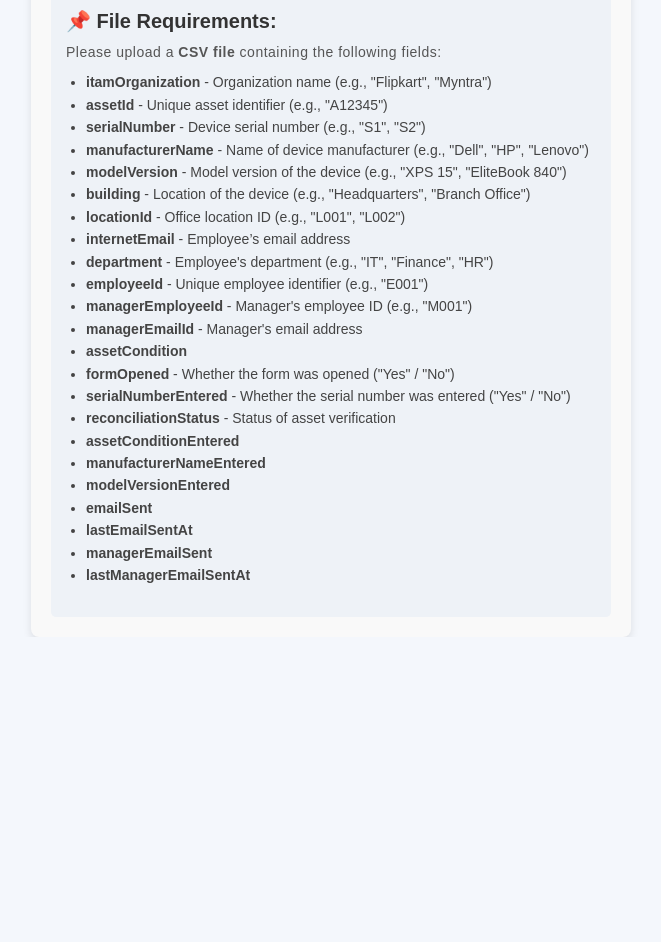
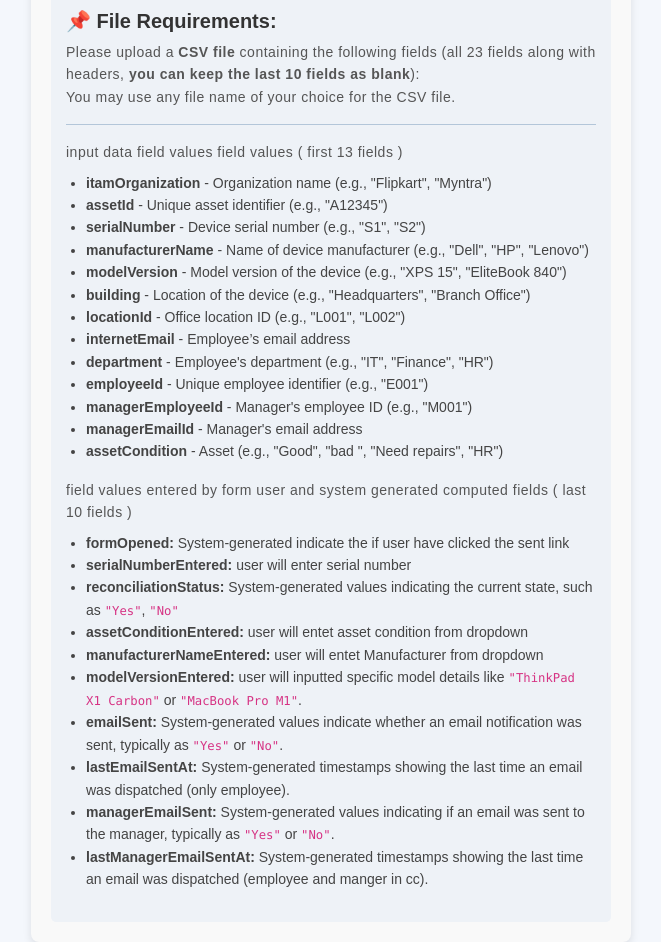
Before and after one commit to rahulapps29/flip_front, a React (Vite) app: page /upload in a window 1280 px wide. Shown: the part 300-1242 px from the top of the page, without its empty margins (309-970 px from the left). Before the commit the page ends 937 px from the top, so only its background shows below. Built offline with nearby package versions, Linux system fonts and the light colour scheme; sample sign-in values are in the browser's storage.

Commit message:
home page fix

```diff
--- a/src/pages/Home.jsx
+++ b/src/pages/Home.jsx
@@ -52,13 +52,22 @@ const UploadPage = () => {
       {/* Upload Response Message */}
       {uploadMessage && <div className="upload-message">{uploadMessage}</div>}
 
-      {/* 📌 Instructions for Users */}
+      {/* 📌 Instructions for user */}
       <div className="upload-instructions">
   <h2 className="instructions-title">📌 File Requirements:</h2>
   <p className="instructions-text">
-    Please upload a <strong>CSV file</strong> containing the following fields:
+  Please upload a <strong>CSV file</strong> containing the following fields (all 23 fields along with headers, <strong>you can keep the last 10 fields as blank</strong>):
+  <br />
+  You may use any file name of your choice for the CSV file.
+</p>
+<hr />
+  <p className="instructions-text">
+  input data field values field values ( first 13 fields )
   </p>
   <ul className="instructions-list">
+
+    {/* // input field values field values  */}
+    {/* <p><strong>Input field values field values</strong> </p> */}
     <li><strong>itamOrganization</strong> - Organization name (e.g., "Flipkart", "Myntra")</li>
     <li><strong>assetId</strong> - Unique asset identifier (e.g., "A12345")</li>
     <li><strong>serialNumber</strong> - Device serial number (e.g., "S1", "S2")</li>
@@ -71,17 +80,24 @@ const UploadPage = () => {
     <li><strong>employeeId</strong> - Unique employee identifier (e.g., "E001")</li>
     <li><strong>managerEmployeeId</strong> - Manager's employee ID (e.g., "M001")</li>
     <li><strong>managerEmailId</strong> - Manager's email address</li>
-    <li><strong>assetCondition</strong></li>
-    <li><strong>formOpened</strong> - Whether the form was opened ("Yes" / "No")</li>
-    <li><strong>serialNumberEntered</strong> - Whether the serial number was entered ("Yes" / "No")</li>
-    <li><strong>reconciliationStatus</strong> - Status of asset verification</li>
-    <li><strong>assetConditionEntered</strong> </li>
-    <li><strong>manufacturerNameEntered</strong> </li>
-    <li><strong>modelVersionEntered</strong>  </li>
-    <li><strong>emailSent</strong> </li>
-    <li><strong>lastEmailSentAt</strong> </li>
-    <li><strong>managerEmailSent</strong> </li>
-    <li><strong>lastManagerEmailSentAt</strong> </li>
+    <li><strong>assetCondition</strong> - Asset (e.g., "Good", "bad ", "Need repairs", "HR")</li>
+    </ul>
+
+    <p className="instructions-text">
+    field values entered by form user and system generated computed fields  ( last 10 fields )
+  </p>
+    {/* // field values entered by form user and system generated computed fields  */}
+    <ul className="instructions-list">
+    <li><strong>formOpened:</strong> System-generated  indicate the if user have clicked the sent link</li>
+    <li><strong>serialNumberEntered:</strong> user will enter serial number</li>
+    <li><strong>reconciliationStatus:</strong> System-generated values indicating the current state, such as <code>"Yes"</code>, <code>"No"</code></li>
+    <li><strong>assetConditionEntered:</strong> user will entet asset condition from dropdown</li>
+    <li><strong>manufacturerNameEntered:</strong> user will entet Manufacturer from dropdown</li>
+    <li><strong>modelVersionEntered:</strong> user will inputted specific model details like <code>"ThinkPad X1 Carbon"</code> or <code>"MacBook Pro M1"</code>.</li>
+    <li><strong>emailSent:</strong> System-generated values indicate whether an email notification was sent, typically as <code>"Yes"</code> or <code>"No"</code>.</li>
+    <li><strong>lastEmailSentAt:</strong> System-generated timestamps showing the last time an email was dispatched (only employee).</li>
+    <li><strong>managerEmailSent:</strong> System-generated values indicating if an email was sent to the manager, typically as <code>"Yes"</code> or <code>"No"</code>.</li>
+    <li><strong>lastManagerEmailSentAt:</strong> System-generated timestamps showing the last time an email was dispatched (employee and manger in cc).</li>
   </ul>
 
   {/* Possible Values Section */}
```
